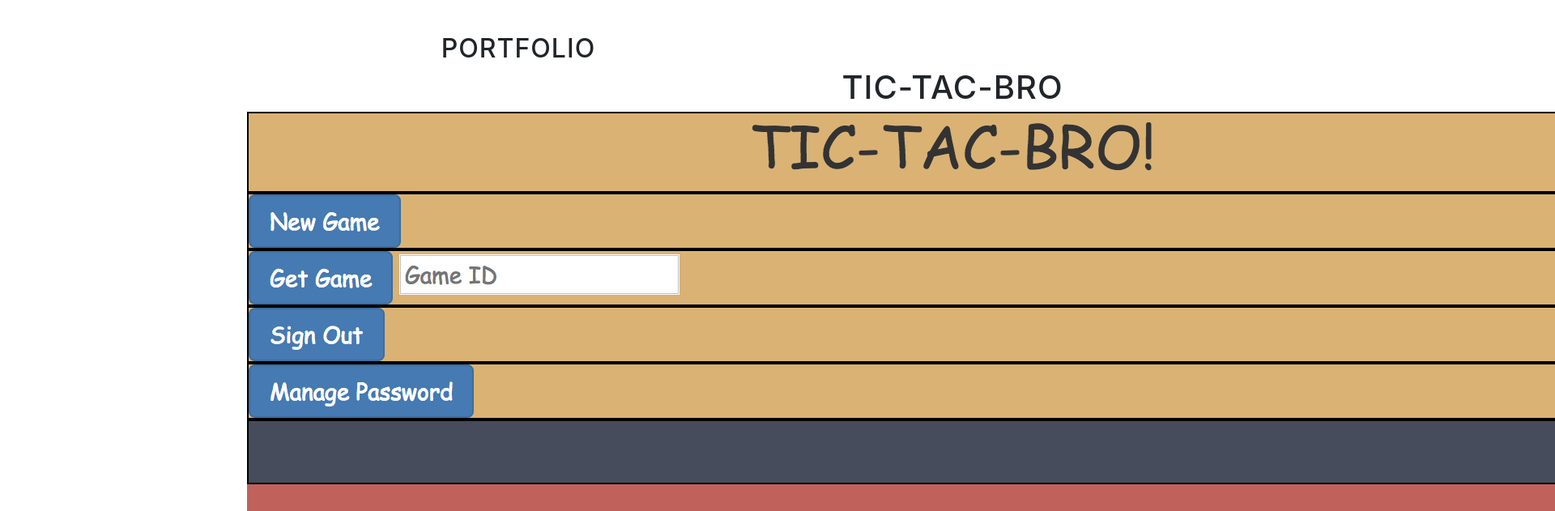
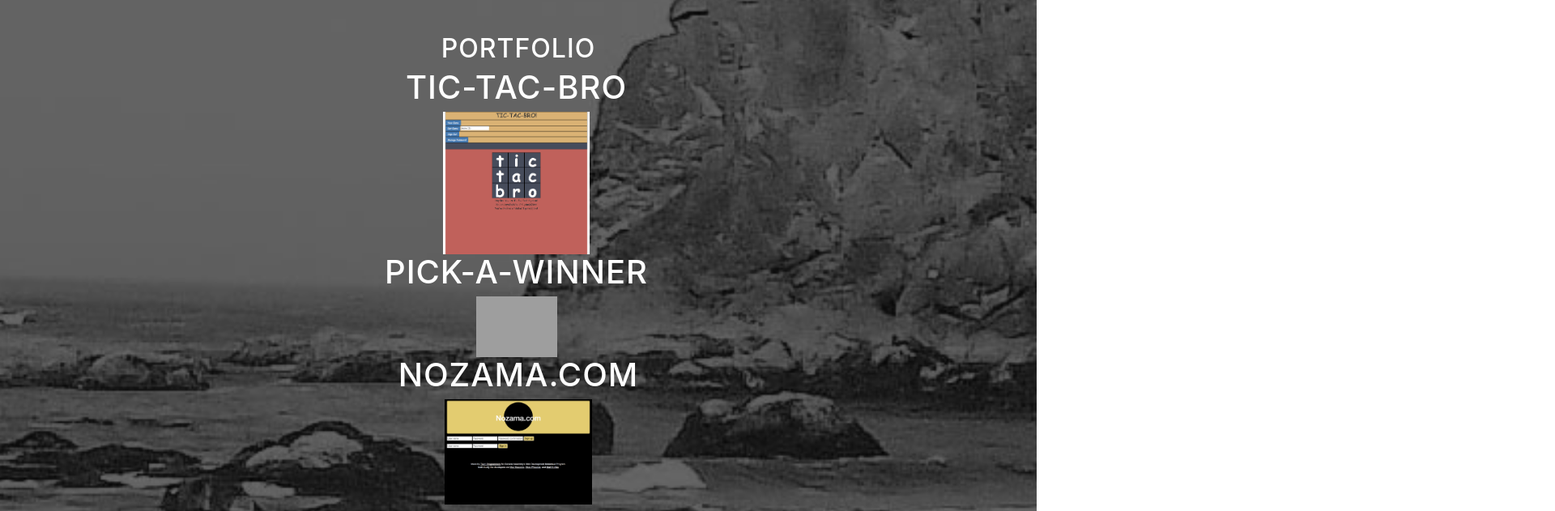
Before and after one commit to mdcollins80/mdcollins80.github.io, a website with bundled scripts: page index.html in a window 1280 px wide. Shown: the part 1865-2496 px from the top of the page at 81% size, 1920 px wide, since content can reach past the window. Built offline with nearby package versions, Linux system fonts and the light colour scheme; grey boxes are pictures that could not be loaded.

Commit message:
Edits project pictures sizes and css
Project pictures way too large, edited to 25% width.
CSS.min file and scss file were still pointing to old background
picture. Those points were edited.  Will check for resolution.

```diff
--- a/index.html
+++ b/index.html
@@ -100,19 +100,19 @@
               <li class="list-inline-item">
                 <div class="portfolio-box">
                   <h1>Tic-Tac-Bro</h1>
-                  <img src="img/1508782900551.png">
+                  <img src="img/1508782900551.png" width=25%>
                 </div>
               </li>
               <li class="list-inline-item">
                 <div class="portfolio-box">
                   <h1>Pick-a-Winner</h1>
-                  <img src="img/1508783103582.png">
+                  <img src="img/1508783103582.png" width=25%>
                 </div>
               </li>
               <li class="list-inline-item">
                 <div class="portfolio-box">
                   <h1>Nozama.com</h1>
-                  <img src="img/1508783167948.png">
+                  <img src="img/1508783167948.png" width=25%>
                 </div>
               </li>
             </ul>
--- a/scss/grayscale.scss
+++ b/scss/grayscale.scss
@@ -137,7 +137,7 @@ a {
   text-align: center;
 
   color: white;
-  background: url('../img/intro-bg.jpg') no-repeat bottom center scroll;
+  background: url('../img/IMG_20170629_200620 2.jpg') no-repeat bottom center scroll;
   background-color: black;
   -webkit-background-size: cover;
   -moz-background-size: cover;
@@ -197,7 +197,7 @@ a {
   padding-bottom: 150px;
 }
 
-.download-section {
+.portfolio-section {
   color: white;
   background: url('../img/downloads-bg.jpg') no-repeat center center scroll;
   background-color: black;
```
Also changed, not shown: css/grayscale.min.css.
